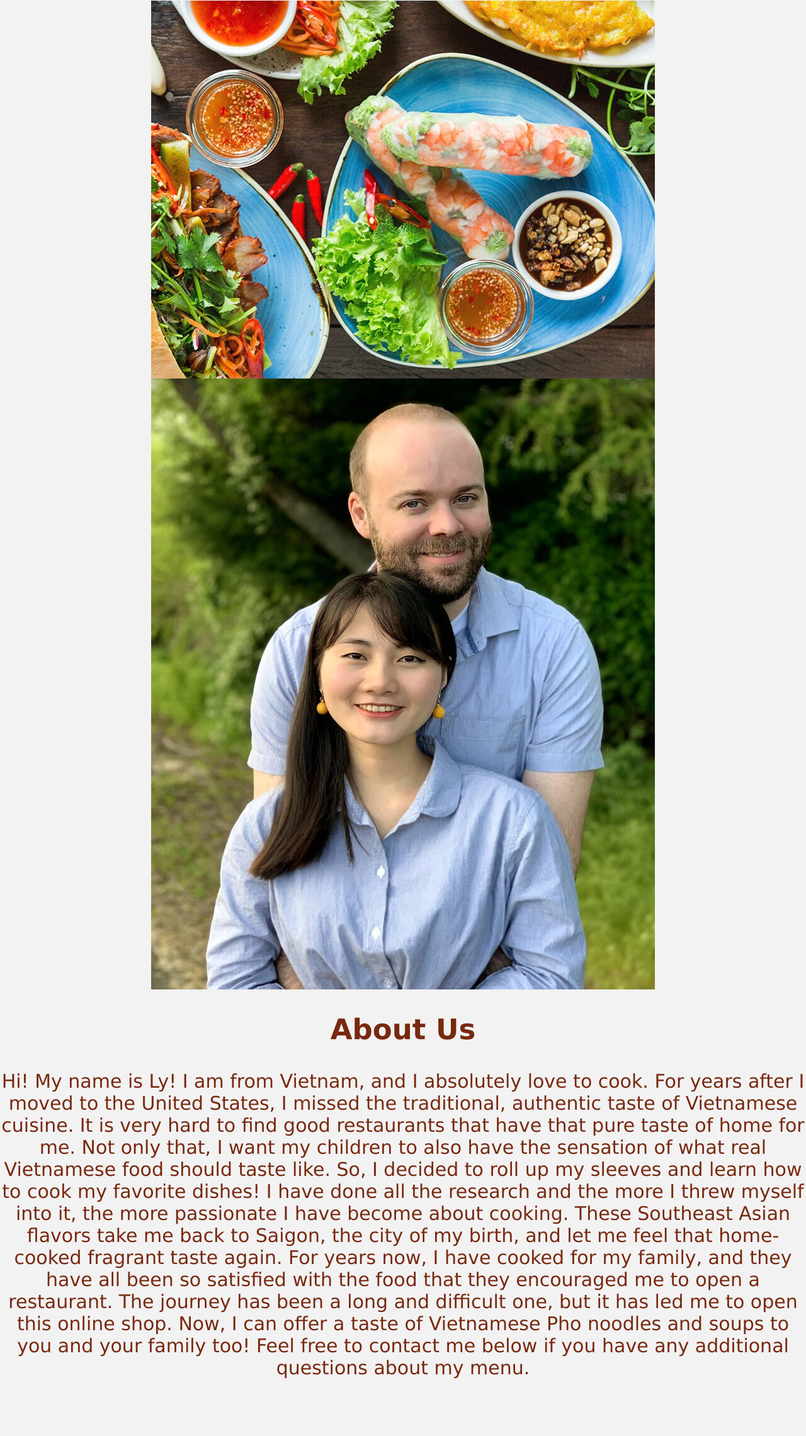
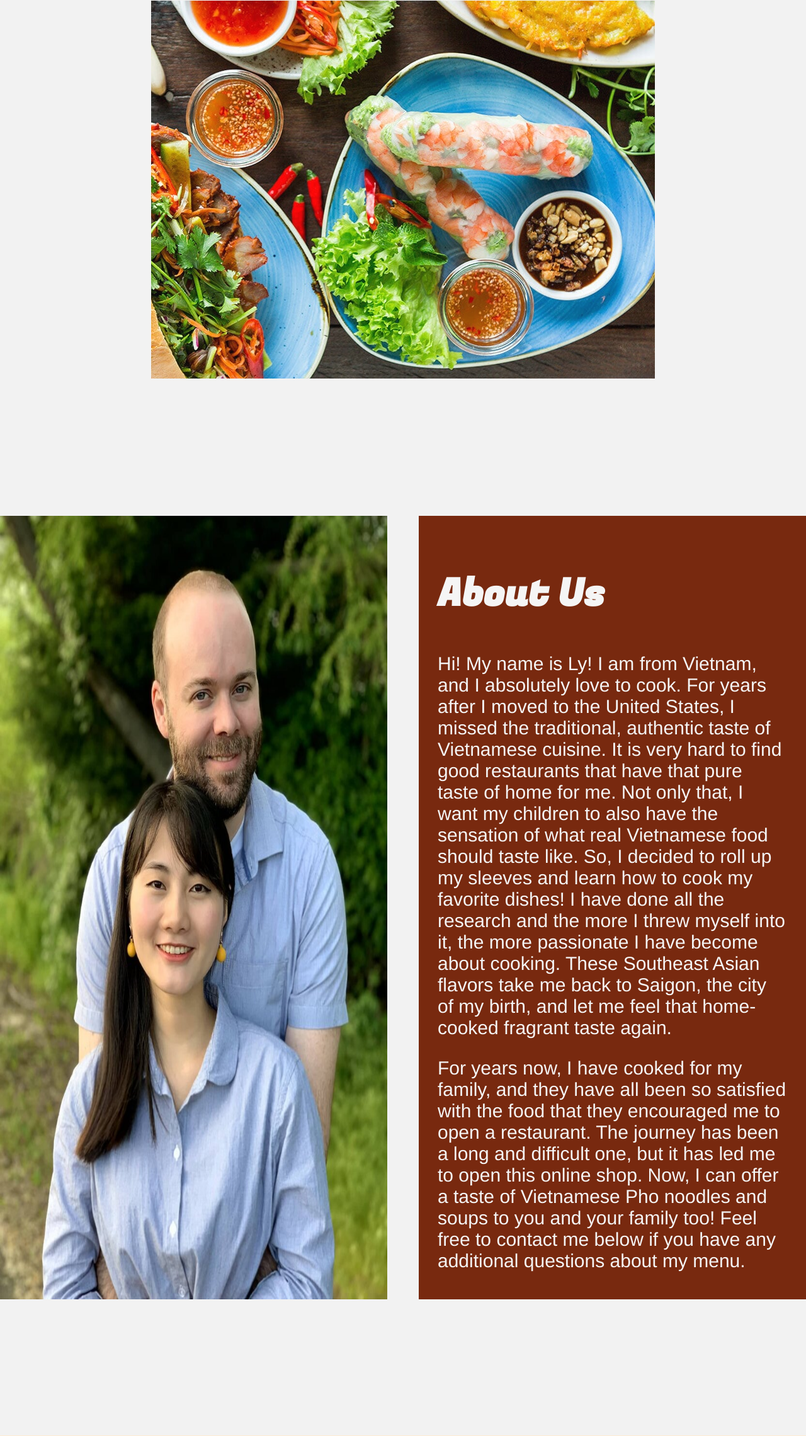
Before and after one commit to lillyasquith/wdd130, a plain HTML site: page phosaigon/aboutus.html in a window 1280 px wide. Shown: the part 132-2412 px from the top of the page at 63% size. Drawn offline with Linux system fonts and the light colour scheme.

Commit message:
W13 Assignment: Personal Site Subpage 2

```diff
--- a/phosaigon/aboutus.html
+++ b/phosaigon/aboutus.html
@@ -7,70 +7,6 @@
     <meta name="viewport" content="width=device-width, initial-scale=1.0">
     <title>Pho Saigon | Online Restaurant | Home</title>
     <meta name="viewport" content="width=device-width, initial-scale=1">
-    <style>
-    * {box-sizing: border-box;}
-    body {font-family: Verdana, sans-serif;}
-    .mySlides {display: none;}
-    img {vertical-align: middle;}
-
-    /* Slideshow container */
-    .slideshow-container {
-    max-width: 1000px;
-    position: relative;
-    margin: auto;
-    }
-
-    /* Caption text */
-    .text {
-    color: #f2f2f2;
-    font-size: 15px;
-    padding: 8px 12px;
-    position: absolute;
-    bottom: 8px;
-    width: 100%;
-    text-align: center;
-    }
-
-    /* Number text (1/3 etc) */
-    .numbertext {
-    color: #f2f2f2;
-    font-size: 12px;
-    padding: 8px 12px;
-    position: absolute;
-    top: 0;
-    }
-
-    /* The dots/bullets/indicators */
-    .dot {
-    height: 15px;
-    width: 15px;
-    margin: 0 2px;
-    background-color: #bbb;
-    border-radius: 50%;
-    display: inline-block;
-    transition: background-color 0.6s ease;
-    }
-
-    .active {
-    background-color: #717171;
-    }
-
-    /* Fading animation */
-    .fade {
-    animation-name: fade;
-    animation-duration: 1.5s;
-    }
-
-    @keyframes fade {
-    from {opacity: .4}
-    to {opacity: 1}
-    }
-
-    /* On smaller screens, decrease text size */
-    @media only screen and (max-width: 300px) {
-    .text {font-size: 11px}
-    }
-    </style>
 </head>
 <body>
     <div id="content">
@@ -87,25 +23,25 @@
         </header>
         <div id ="slideshow">
             <!-- <p>Change image every 2 seconds:</p> -->
-            <div class="slideshow-container">
+            <div id="slideshow-container">
 
             <div class="mySlides fade">
-            <img src="images/pho_bo.jpg" alt="pho_bo">
+            <img class="slideshow-img" src="images/pho_bo.jpg" alt="pho_bo">
             </div>
 
             <div class="mySlides fade">
-            <img src="images/pho_ga.jpg" alt="pho_ga">
+            <img class="slideshow-img" src="images/pho_ga.jpg" alt="pho_ga">
             </div>
 
             <div class="mySlides fade">
-            <img src="images/food.jpg" alt="food">
+            <img class="slideshow-img" src="images/food.jpg" alt="food">
             </div>
 
             <div class="mySlides fade">
-            <img src="images/home.jpg" alt="food">
+            <img class="slideshow-img" src="images/home.jpg" alt="food">
             </div>
             <div class="mySlides fade">
-            <img src="images/bunthitnuong.jpg" alt="food">
+            <img class="slideshow-img" src="images/bunthitnuong.jpg" alt="food">
             </div>
 
             </div>
@@ -141,16 +77,16 @@
             }
             </script>
         </div>
-        <main>
-            <div id="family-picture">
-                <img class="my-image" src="images/aboutus.jpg" alt="family image">
+        <main id="main-intro">
+            <div class="family-picture">
+            <img class="my-image" src="images/aboutus.jpg" alt="family image">
             </div>
-            <div id="script">
-                <h2>About Us</h2>
-                <p>
-                Hi! My name is Ly! I am from Vietnam, and I absolutely love to cook. For years after I moved to the United States, I missed the traditional, authentic taste of Vietnamese cuisine. It is very hard to find good restaurants that have that pure taste of home for me. Not only that, I want my children to also have the sensation of what real Vietnamese food should taste like. So, I decided to roll up my sleeves and learn how to cook my favorite dishes! I have done all the research and the more I threw myself into it, the more passionate I have become about cooking. These Southeast Asian flavors take me back to Saigon, the city of my birth, and let me feel that home-cooked fragrant taste again.
-
-                For years now, I have cooked for my family, and they have all been so satisfied with the food that they encouraged me to open a restaurant. The journey has been a long and difficult one, but it has led me to open this online shop. Now, I can offer a taste of Vietnamese Pho noodles and soups to you and your family too! Feel free to contact me below if you have any additional questions about my menu.
+            <div class="script">
+                <h2 class="script-title">About Us</h2>
+                <p class="script-p1">
+                    Hi! My name is Ly! I am from Vietnam, and I absolutely love to cook. For years after I moved to the United States, I missed the traditional, authentic taste of Vietnamese cuisine. It is very hard to find good restaurants that have that pure taste of home for me. Not only that, I want my children to also have the sensation of what real Vietnamese food should taste like. So, I decided to roll up my sleeves and learn how to cook my favorite dishes! I have done all the research and the more I threw myself into it, the more passionate I have become about cooking. These Southeast Asian flavors take me back to Saigon, the city of my birth, and let me feel that home-cooked fragrant taste again. </p>
+                <p class="script-p2">
+                    For years now, I have cooked for my family, and they have all been so satisfied with the food that they encouraged me to open a restaurant. The journey has been a long and difficult one, but it has led me to open this online shop. Now, I can offer a taste of Vietnamese Pho noodles and soups to you and your family too! Feel free to contact me below if you have any additional questions about my menu.
                 </p>
             </div>
         </main>
--- a/phosaigon/styles/style.css
+++ b/phosaigon/styles/style.css
@@ -227,7 +227,6 @@ footer p a:hover {
     font-family: var(--paragraph-font);
     font-size: 1.2em;
     margin-top: -30px;
-
 }
 .price {
     width: 100%;
@@ -256,6 +255,42 @@ footer p a:hover {
 }
 .add:hover {
     background-color: #15616D;
+}
+
+/* about us css */
+#main-intro {
+    display: grid;
+    grid-template-columns: 1fr 1fr;
+    margin-top: 200px;
+    grid-gap: 50px;
+}
+.script {
+    width: 100%;
+    height: 95%;
+    grid-column: 2/3;
+    color: whitesmoke;
+    background-color: #78290F;
+    padding: 1em;
+    margin-top: 50px;
+}
+.script:hover {
+    background-color: #15616D;
+}
+.script-title {
+    font-family: var(--heading-font);
+    font-size: 2em;
+    text-align: left;
+}
+.script-p1, .script-p2 {
+    font-family: var(--paragraph-font);
+    text-align: left;
+
+}
+.my-image {
+    width: 100%;
+    height: 95%;
+    grid-column: 1/2;
+    margin-top: 50px;
 }
 
 /* auto sideshow */
```
